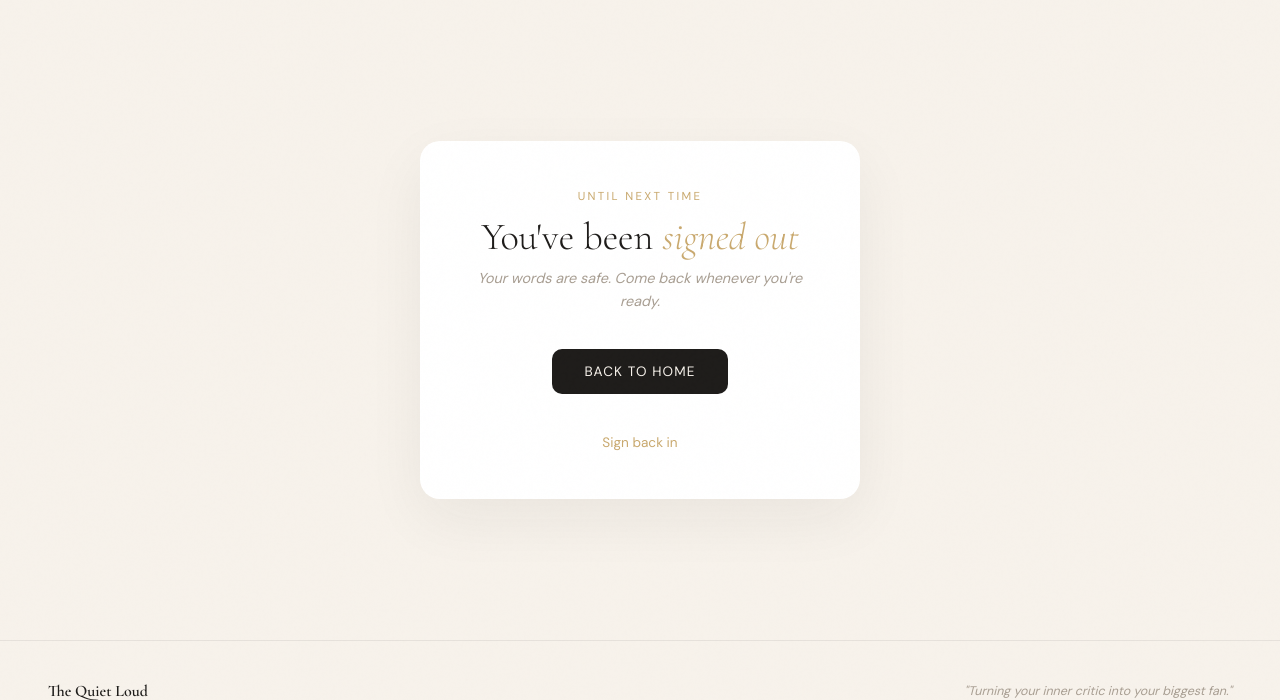
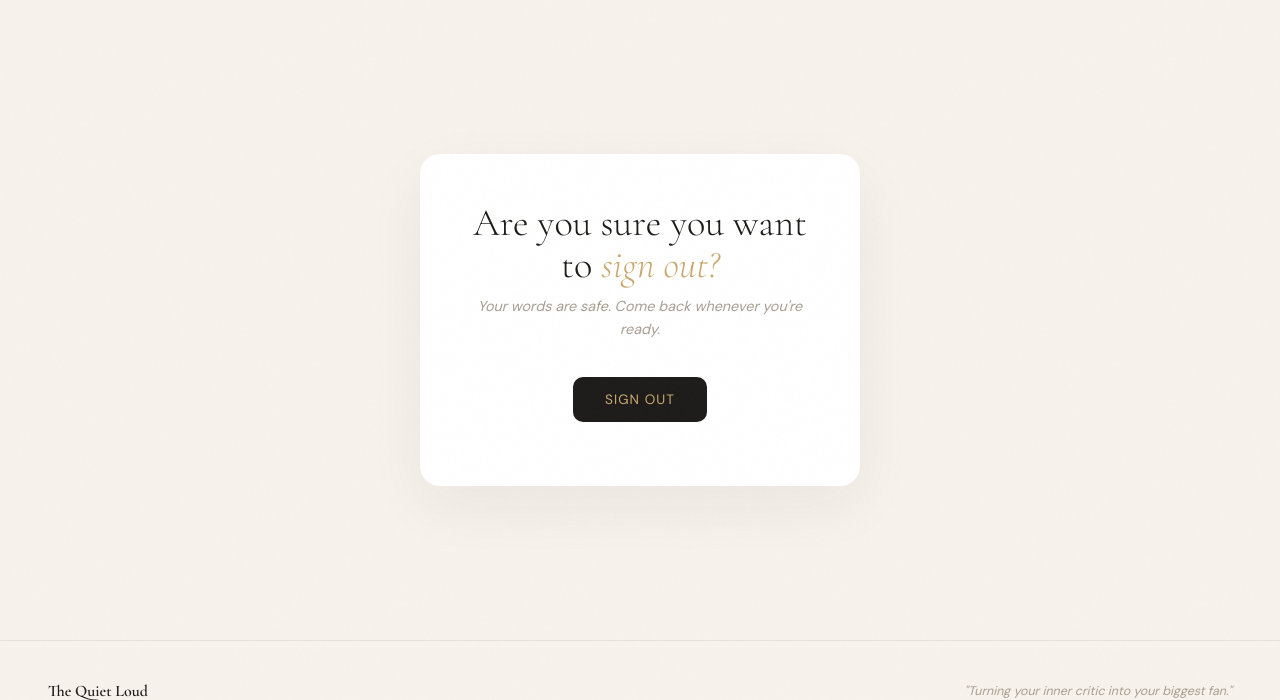
Before and after one commit to JaimeHyland/the-quiet-loud, a Django app: page /accounts/logout/ in a window 1280 px wide. Shown: the part 78-778 px from the top of the page. Run offline with Django 5.2, Linux system fonts and the light colour scheme; the visitor is signed in with stand-in values (Sample User, id 1); parts of the project's set-up code (start-up, migrations or seed data) failed here and were passed over.

Commit message:
Add: Missing signout confirmation & styles

```diff
--- a/frontend/assets/css/auth.css
+++ b/frontend/assets/css/auth.css
@@ -175,12 +175,14 @@ main {
     text-align: center;
 }
 
-.auth-footer a {
+.auth-footer a,
+.auth-footer button {
     color: var(--gold);
     text-decoration: none;
 }
 
-.auth-footer a:hover {
+.auth-footer a:hover,
+.auth-footer button:hover {
     text-decoration: underline;
 }
 
--- a/frontend/templates/account/logout.html
+++ b/frontend/templates/account/logout.html
@@ -1,22 +1,25 @@
 {% extends 'base.html' %}
 {% load static %}
 
-{% block title %}Signed Out — The Quiet Loud{% endblock %}
+{% block title %}
+  Signed Out — The Quiet Loud
+{% endblock %}
 
 {% block extra_css %}
-<link rel="stylesheet" href="{% static 'assets/css/auth.css' %}">
+  <link rel="stylesheet" href="{% static 'assets/css/auth.css' %}" />
 {% endblock %}
 
 {% block content %}
-<main>
+  <main>
     <div class="auth-card" style="text-align: center;">
-        <p class="auth-eyebrow">Until next time</p>
-        <h1 class="auth-title">You've been <em>signed out</em></h1>
-        <p class="auth-sub">Your words are safe. Come back whenever you're ready.</p>
-        <a href="/" class="btn-primary">Back to home</a>
-        <div class="auth-footer">
-            <a href="/accounts/login/">Sign back in</a>
-        </div>
+      <h1 class="auth-title">Are you sure you want to <em>sign out?</em></h1>
+      <p class="auth-sub">Your words are safe. Come back whenever you're ready.</p>
+      <div class="auth-footer">
+        <form method="post" action="{% url 'account_logout' %}">
+          {% csrf_token %}
+          <button class="btn-primary" type="submit">Sign Out</button>
+        </form>
+      </div>
     </div>
-</main>
+  </main>
 {% endblock %}
```
